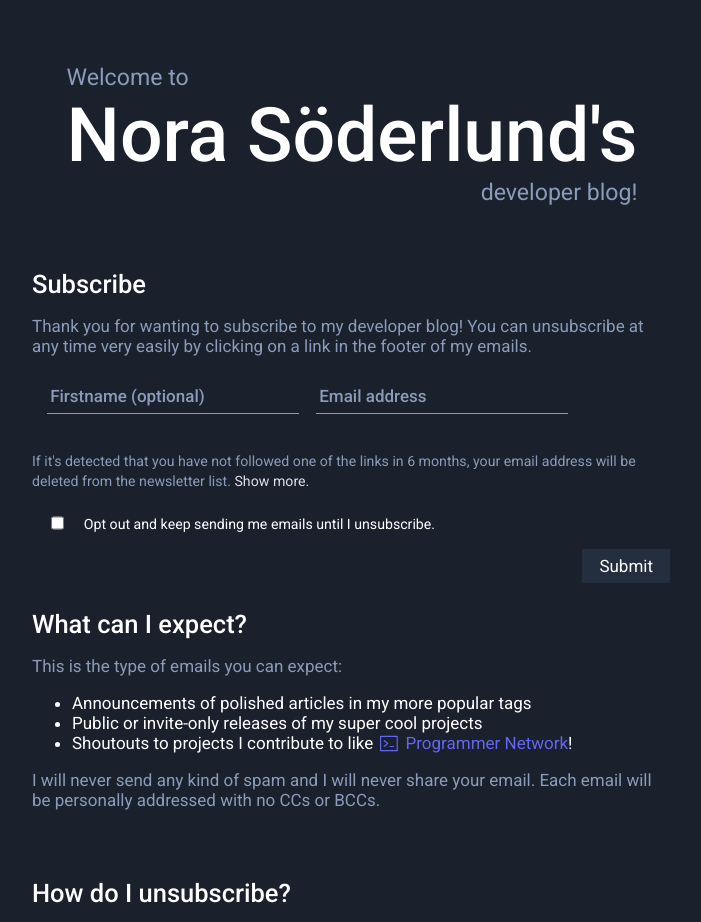
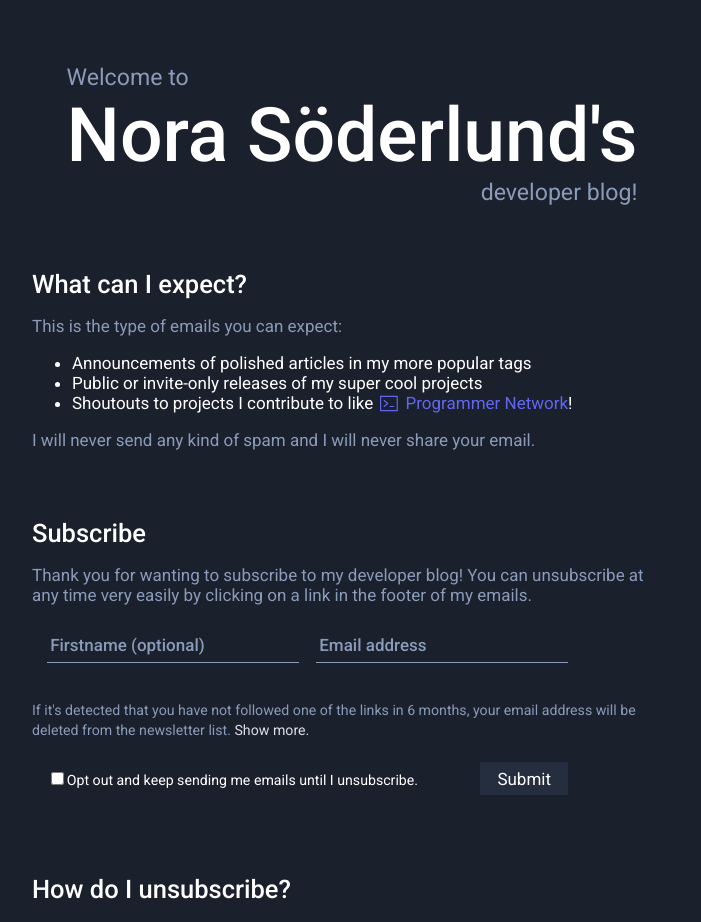
Before and after one commit to nora-soderlund/DeveloperBlog, a Next.js app: page /subscribe in a window 1280 px wide. Shown: the top 922 px of the page, without its empty margins (288-989 px from the left). Built offline with nearby package versions, Linux system fonts and the light colour scheme.

Commit message:
Updated subscribe page

```diff
--- a/src/pages/subscribe.tsx
+++ b/src/pages/subscribe.tsx
@@ -88,7 +88,21 @@ export default withRouter(class SubscribePage extends Component<SubscribePagePro
                 </Head>
 
                 <Page>
-                    <form onSubmit={this.submit.bind(this)}>
+                    <section style={{ marginBottom: "4em" }}>
+                        <h2>What can I expect?</h2>
+
+                        <p>This is the type of emails you can expect:</p>
+
+                        <ul>
+                            <li>Announcements of polished articles in my more popular tags</li>
+                            <li>Public or invite-only releases of my super cool projects</li>
+                            <li>Shoutouts to projects I contribute to like <ProgrammerNetworkLink/>!</li>
+                        </ul>
+
+                        <p>I will never send any kind of spam and I will never share your email.</p>
+                    </section>
+
+                    <form onSubmit={this.submit.bind(this)} style={{ marginBottom: "4em" }}>
                         <h2>Subscribe</h2>
 
                         <p>Thank you for wanting to subscribe to my developer blog! You can unsubscribe at any time very easily by clicking on a link in the footer of my emails.</p>
@@ -114,36 +128,22 @@ export default withRouter(class SubscribePage extends Component<SubscribePagePro
                             <p><small>All emails are personally addressed to you and all blog links contain a <a href="https://en.wikipedia.org/wiki/Universally_unique_identifier" target="_blank" rel="noreferrer">universally unique identifier</a> that is connected to your subscription. This is used to track when to remove your subscription automatically. <Link href="/subscribe">Show less.</Link></small></p>
                         )}
 
-                        <fieldset>
-                            <input name="inactivity" id="inactivity" type="checkbox" style={{ flex: "initial" }}/>
-                            <label htmlFor="inactivity"><small>Opt out and keep sending me emails until I unsubscribe.</small></label>
-                        </fieldset>
+                        <fieldset style={{ alignItems: "baseline" }}>
+                            <div>
+                                <input name="inactivity" id="inactivity" type="checkbox" style={{ flex: "initial" }}/>
+                                <label htmlFor="inactivity"><small>Opt out and keep sending me emails until I unsubscribe.</small></label>
+                            </div>
 
-                        <fieldset style={{ paddingRight: 0 }}>
                             <button style={{ marginLeft: "auto" }}>Submit</button>
                         </fieldset>
                     </form>
-
-                    <section style={{ marginBottom: "4em" }}>
-                        <h2>What can I expect?</h2>
-
-                        <p>This is the type of emails you can expect:</p>
-
-                        <ul>
-                            <li>Announcements of polished articles in my more popular tags</li>
-                            <li>Public or invite-only releases of my super cool projects</li>
-                            <li>Shoutouts to projects I contribute to like <ProgrammerNetworkLink/>!</li>
-                        </ul>
-
-                        <p>I will never send any kind of spam and I will never share your email. Each email will be personally addressed with no CCs or BCCs.</p>
-                    </section>
 
                     <section style={{ marginBottom: "4em" }}>
                         <h2>How do I unsubscribe?</h2>
 
                         <p>In every email I send, there will be a link in the bottom for you to unsubscribe at ease - without any sort of hassle or magic tricks.</p>
 
-                        <p>I know how annoying it is when unsubscribe buttons are hidden and behind trick buttons...</p>
+                        <p>I know how annoying it is when unsubscribe buttons are hidden and behind trick buttons... alas, none of that!</p>
                     </section>
                 </Page>
             </>
```
Also changed, not shown: src/pages/index.tsx (+6 -6 lines).
